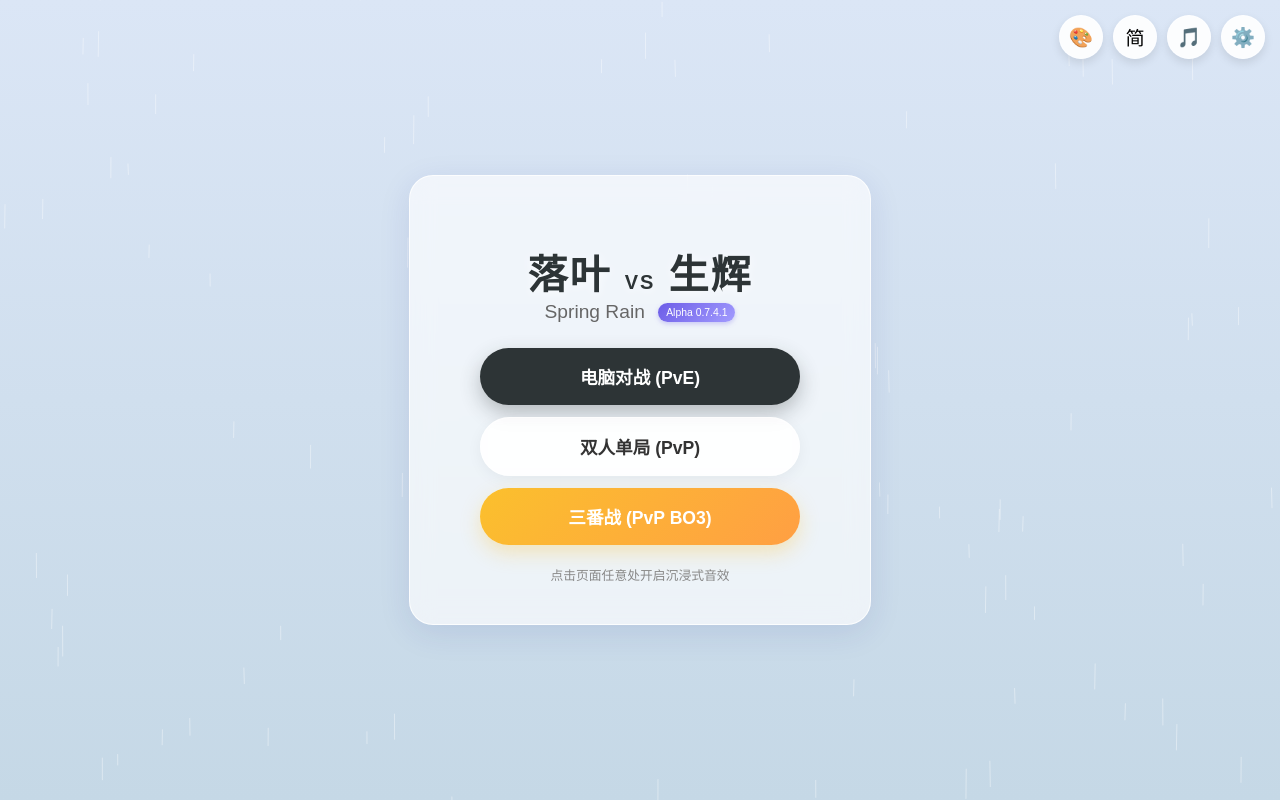
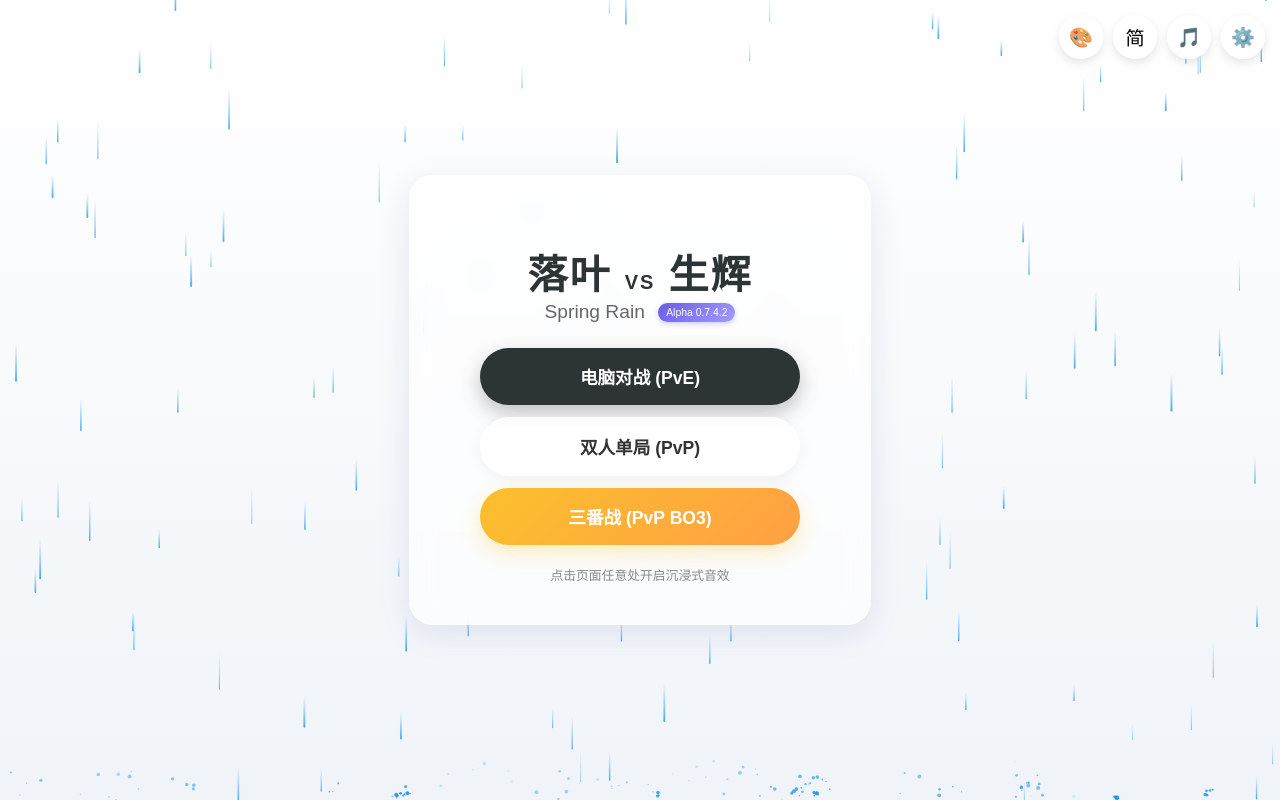
Before and after one commit to rexcheng102LYSH/LYSH, a plain HTML site: page index.html in a window 1280 px wide. Drawn offline with Linux system fonts and the light colour scheme.

Commit message:
alpha0.7.4.2
gemini王朝了！
前端末日了！
看看这雨点效果！！！
太棒啦！！！

```diff
--- a/game.js
+++ b/game.js
@@ -437,15 +437,15 @@ function updateDynamicUI() { const turnTextEl = document.getElementById('turnTex
 function formatTime(s) { if(s<0) s=0; const m=Math.floor(s/60).toString().padStart(2,'0'); const sec=(s%60).toString().padStart(2,'0'); return `${m}:${sec}`; }
 function showToast(m){ const t=document.getElementById('toast'); t.innerText=m; t.style.opacity=1; setTimeout(()=>t.style.opacity=0,3000); }
 
-// ================== Spring Rain Engine (Background Only) ==================
-// This canvas logic is completely isolated from the game board.
+// ================== Spring Rain Engine 2.0 (Crystal Edition) ==================
 const BackgroundEngine = {
     canvas: null,
     ctx: null,
     width: 0,
     height: 0,
     drops: [],
-    numDrops: 100, // Number of raindrops
+    splashes: [], // 水花粒子系统
+    numDrops: 120,
     animationId: null,
 
     init: function() {
@@ -468,43 +468,89 @@ const BackgroundEngine = {
     createDrops: function() {
         this.drops = [];
         for (let i = 0; i < this.numDrops; i++) {
-            this.drops.push({
-                x: Math.random() * this.width,
-                y: Math.random() * this.height,
-                length: Math.random() * 20 + 10,
-                speed: Math.random() * 5 + 5,
-                wind: Math.random() * 1 - 0.5 // Slight horizontal drift
+            this.drops.push(this.newDrop());
+        }
+    },
+
+    newDrop: function() {
+        return {
+            x: Math.random() * this.width,
+            y: Math.random() * this.height - this.height,
+            length: Math.random() * 25 + 15,
+            speed: Math.random() * 8 + 8, // 更快的下落速度，增加穿透感
+            width: Math.random() * 1.5 + 0.5
+        };
+    },
+
+    createSplash: function(x, y) {
+        // 每个雨滴落地生成 3-5 个水花粒子
+        const count = Math.floor(Math.random() * 3) + 3;
+        for(let i=0; i<count; i++) {
+            this.splashes.push({
+                x: x,
+                y: y,
+                vx: (Math.random() - 0.5) * 4, // 横向飞溅
+                vy: -(Math.random() * 3 + 1), // 向上弹起
+                life: 1.0, // 透明度生命周期
+                radius: Math.random() * 1.5 + 0.5
             });
         }
     },
 
     draw: function() {
         this.ctx.clearRect(0, 0, this.width, this.height);
-
-        // Make the rain look soft (Spring Rain)
-        this.ctx.strokeStyle = 'rgba(255, 255, 255, 0.4)';
-        this.ctx.lineWidth = 1;
         this.ctx.lineCap = 'round';
 
-        this.ctx.beginPath();
-        for (let i = 0; i < this.numDrops; i++) {
-            const d = this.drops[i];
+        // 1. 绘制雨滴 (Crystal Blue Gradient)
+        this.drops.forEach(d => {
+            // 使用线性渐变模拟水滴的“头部实、尾部虚”
+            const grad = this.ctx.createLinearGradient(d.x, d.y, d.x, d.y + d.length);
+            grad.addColorStop(0, 'rgba(66, 165, 245, 0)');   // 尾部完全透明
+            grad.addColorStop(1, 'rgba(33, 150, 243, 0.8)'); // 头部亮蓝，高不透明度
+
+            this.ctx.strokeStyle = grad;
+            this.ctx.lineWidth = d.width;
+
+            this.ctx.beginPath();
             this.ctx.moveTo(d.x, d.y);
-            this.ctx.lineTo(d.x + d.wind, d.y + d.length);
-        }
-        this.ctx.stroke();
+            this.ctx.lineTo(d.x, d.y + d.length);
+            this.ctx.stroke();
+        });
+
+        // 2. 绘制水花溅射 (Splashes)
+        this.splashes.forEach(s => {
+            this.ctx.fillStyle = `rgba(33, 150, 243, ${s.life})`;
+            this.ctx.beginPath();
+            this.ctx.arc(s.x, s.y, s.radius, 0, Math.PI * 2);
+            this.ctx.fill();
+        });
     },
 
     update: function() {
-        for (let i = 0; i < this.numDrops; i++) {
+        // 更新雨滴
+        for (let i = 0; i < this.drops.length; i++) {
             const d = this.drops[i];
             d.y += d.speed;
-            d.x += d.wind;
 
-            // Reset if out of bounds
             if (d.y > this.height) {
-                d.y = -d.length;
-                d.x = Math.random() * this.width;
+                // 落地生花
+                this.createSplash(d.x, this.height);
+                // 重置雨滴
+                this.drops[i] = this.newDrop();
+                this.drops[i].y = -this.drops[i].length; // 从屏幕外重新开始
+            }
+        }
+
+        // 更新水花
+        for (let i = this.splashes.length - 1; i >= 0; i--) {
+            const s = this.splashes[i];
+            s.x += s.vx;
+            s.y += s.vy;
+            s.vy += 0.2; // 重力模拟
+            s.life -= 0.05; // 快速消散
+
+            if (s.life <= 0) {
+                this.splashes.splice(i, 1);
             }
         }
     },
@@ -520,7 +566,6 @@ const BackgroundEngine = {
     }
 };
 
-// Start the rain when window loads
 window.addEventListener('load', () => {
     BackgroundEngine.init();
 });
--- a/index.html
+++ b/index.html
@@ -3,7 +3,7 @@
 <head>
     <meta charset="UTF-8">
     <meta name="viewport" content="width=device-width, initial-scale=1.0, maximum-scale=1.0, user-scalable=no, viewport-fit=cover">
-    <title>落叶 VS 生辉 - Alpha 0.7.4.1</title>
+    <title>落叶 VS 生辉 - Alpha 0.7.4.2</title>
     <link rel="stylesheet" href="style.css">
 </head>
 <body onclick="SoundEngine.init()">
@@ -21,7 +21,7 @@
         <div class="glass-panel menu-panel">
             <h1 data-i18n="gameTitle">落叶 <span style="font-size:0.5em">VS</span> 生辉</h1>
             <h2 style="margin-top:-5px; font-size:1.2rem; color:#666;">
-                <span data-i18n="subTitle">Spring Rain</span> <span class="version-tag">Alpha 0.7.4.1</span>
+                <span data-i18n="subTitle">Spring Rain</span> <span class="version-tag">Alpha 0.7.4.2</span>
             </h2>
             <button class="btn primary" onclick="SoundEngine.playPlace(); showDifficultyScreen()" data-i18n="btnPvE">电脑对战 (PvE)</button>
             <button class="btn" onclick="startPvPFlow('single')" data-i18n="btnPvPSingle">双人单局 (PvP)</button>
--- a/style.css
+++ b/style.css
@@ -26,7 +26,7 @@ body {
     background: #000; /* 防止画布加载前闪白 */
 }
 
-/* === 核心升级：Canvas 动态背景 === */
+/* === 核心升级：Canvas 动态背景 (Alpha 0.7.4.2) === */
 #bgCanvas {
     position: fixed;
     top: 0;
@@ -34,8 +34,8 @@ body {
     width: 100%;
     height: 100%;
     z-index: -1; /* 永远在最底层 */
-    /* 春雨的底色：一种清透的、带有雾气的灰青色渐变 */
-    background: linear-gradient(to bottom, #dbe6f6, #c5d8e6);
+    /* 春雨 2.0：纯净白底 + 极淡的冷灰蓝渐变，衬托晶莹剔透的雨滴 */
+    background: linear-gradient(to bottom, #ffffff 0%, #f0f4f8 100%);
 }
 
 /* === 全局容器 === */
```
